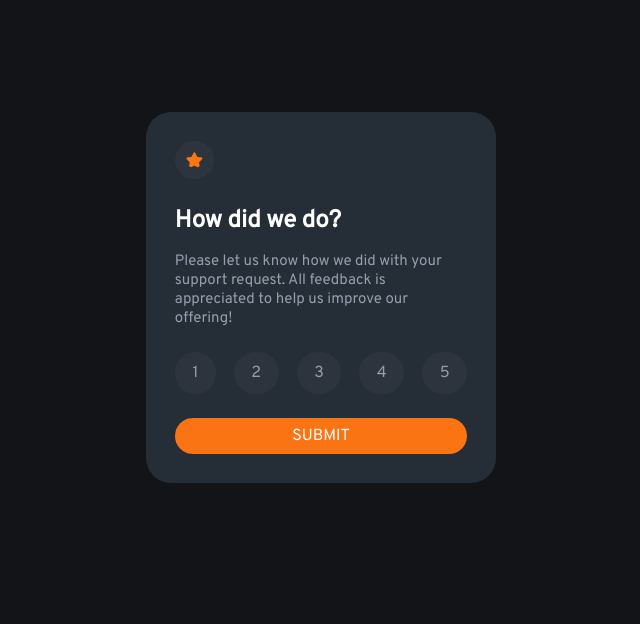
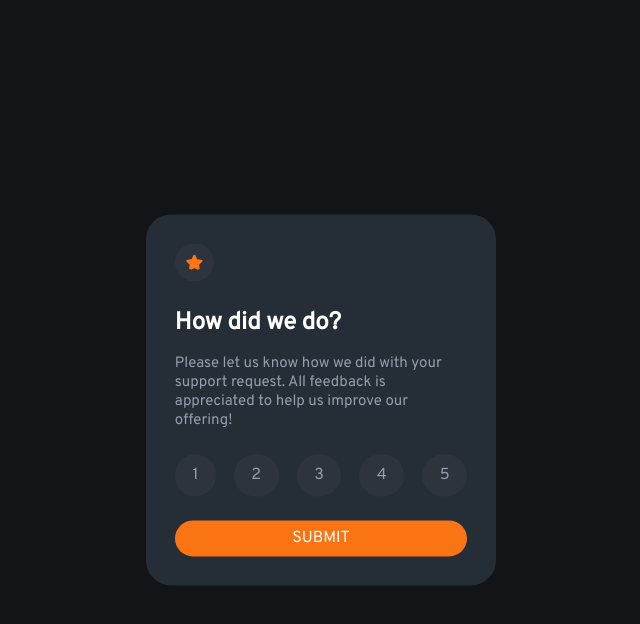
Before and after one commit to Surgetin/Interactive-rating-component, a plain HTML site: page index.html in a window 1280 px wide. Shown: the whole page, without its empty margins (319-959 px from the left). Drawn offline with Linux system fonts and the light colour scheme.

Commit message:
Update style.css

```diff
--- a/style.css
+++ b/style.css
@@ -25,7 +25,10 @@ body {
     display: flex;
     align-items: center;
     justify-content: center;
-    margin: 7rem auto;
+    position: absolute;
+    top: 50%;
+    left: 50%;
+    transform: translate(-50%, -50%);
     width: 350px;
     border-radius: 25px;
 }
```
